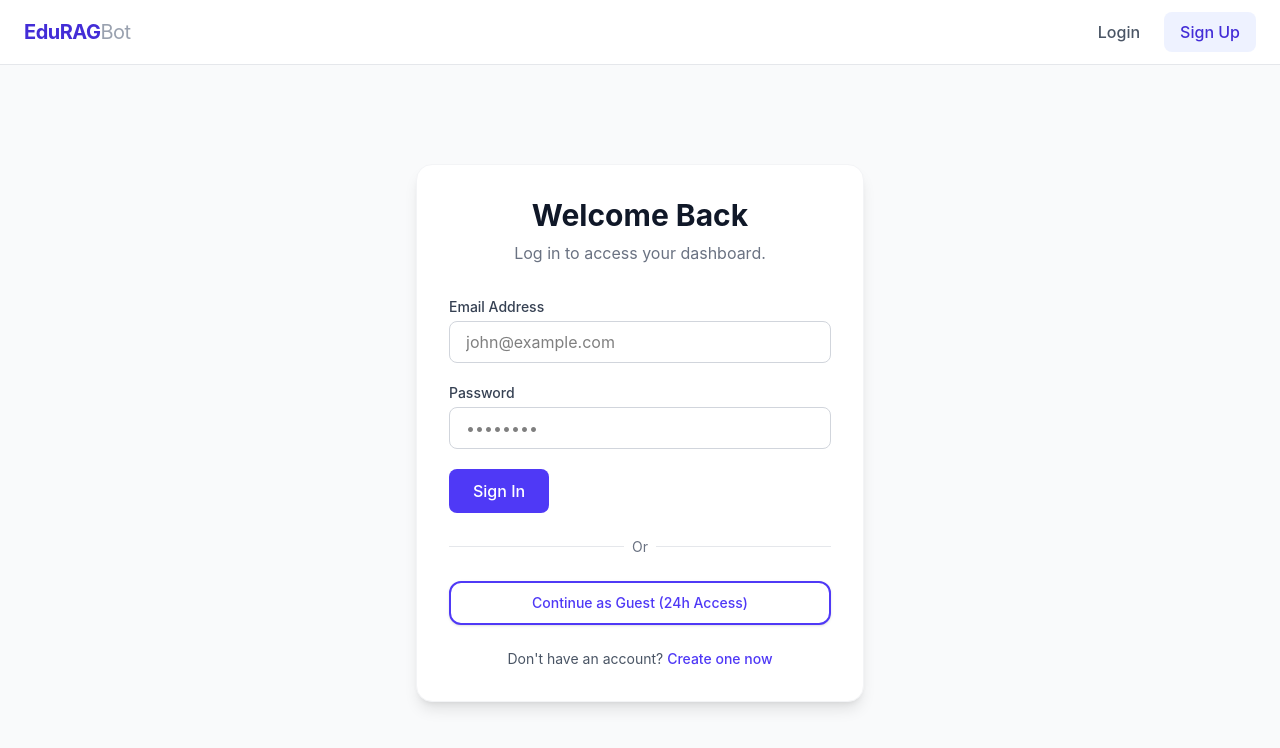
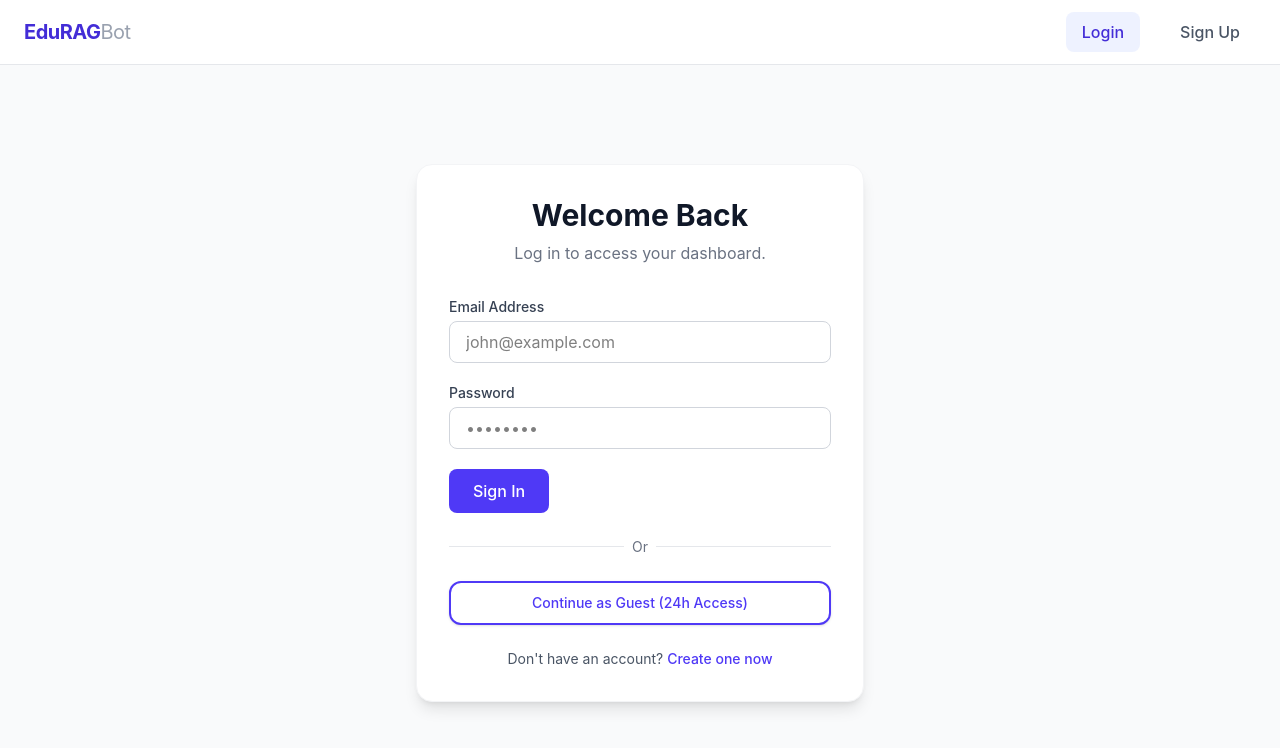
Before and after one commit to m-yadav-dev/rag-based-college-chatbot, a React (Vite) app in the folder client/: page /login in a window 1280 px wide. Shown: the top 748 px of the page. Built offline with nearby package versions, Linux system fonts and the light colour scheme; no server answers.

Commit message:
fix: header button switching

```diff
--- a/client/src/components/common/Layout.jsx
+++ b/client/src/components/common/Layout.jsx
@@ -19,15 +19,23 @@ const Layout = ({ children }) => {
 
     const closeMobileMenu = () => setIsMobileMenuOpen(false);
 
+
+
     // Shared nav link content (reused by desktop and mobile menus)
-    const NavLinks = ({ className = '' }) => (
-        <div className={className}>
-            {!isAuthenticated ? (
-                <>
-                    <Link to="/login" onClick={closeMobileMenu} className="text-gray-600 hover:text-indigo-600 font-medium transition">Login</Link>
-                    <Link to="/register" onClick={closeMobileMenu} className="px-4 py-2 bg-indigo-50 text-indigo-700 rounded-lg hover:bg-indigo-100 font-medium transition text-center">Sign Up</Link>
-                </>
-            ) : (
+    const NavLinks = ({ className = '' }) => {
+        const isLogin = location.pathname === '/login';
+        const isRegister = location.pathname === '/register';
+        const activeClass = "px-4 py-2 bg-indigo-50 text-indigo-700 rounded-lg hover:bg-indigo-100 font-medium transition text-center";
+        const inactiveClass = "px-4 py-2 text-gray-600 hover:text-indigo-600 font-medium transition text-center";
+
+        return (
+            <div className={className}>
+                {!isAuthenticated ? (
+                    <>
+                        <Link to="/login" onClick={closeMobileMenu} className={isLogin ? activeClass : inactiveClass}>Login</Link>
+                        <Link to="/register" onClick={closeMobileMenu} className={isRegister ? activeClass : inactiveClass}>Sign Up</Link>
+                    </>
+                ) : (
                 <>
                     {role === 'Admin' && (
                         <Link to="/admin" onClick={closeMobileMenu} className="text-gray-600 hover:text-indigo-600 font-medium transition">Admin Panel</Link>
@@ -49,6 +57,7 @@ const Layout = ({ children }) => {
             )}
         </div>
     );
+};
 
     return (
         <div className="h-dvh bg-gray-50 flex flex-col">
```
